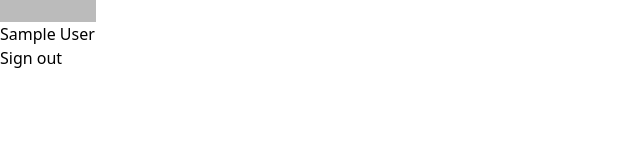
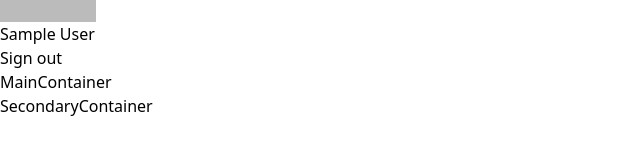
Before and after one commit to vinay02022/AI_Netflix, a React (Vite) app in the folder netflix-ai/: page /browse in a window 1280 px wide. Shown: the part 374-528 px from the top of the page, without its empty margins (0-640 px from the left). Built offline with nearby package versions, Linux system fonts and the light colour scheme; no server answers; sample sign-in values are in the browser's storage.

Commit message:
movie_main_container

```diff
--- /dev/null
+++ b/netflix-ai/src/Hooks/useNowPlayingMovies.jsx
@@ -0,0 +1,20 @@
+import { API_OPTIONS } from '../utils/constants'
+import { useDispatch } from 'react-redux'
+import { addNowPlayingMovies } from '../slice/moviesSlice'
+import { useEffect } from 'react';
+const useNowPlayingMovies = () => {
+    const dispatch = useDispatch();
+    const getNowPlayingMovies = async () => {
+        const data = await fetch('https://api.themoviedb.org/3/movie/now_playing?page=1', API_OPTIONS)
+        const json = await data.json();
+        console.log("API_CALLING", json.results);
+
+        dispatch(addNowPlayingMovies(json.results))
+
+    }  //API CALL
+    useEffect(() => {
+        getNowPlayingMovies();
+
+    }, [])
+}
+export default useNowPlayingMovies;
--- a/netflix-ai/src/components/Browse.jsx
+++ b/netflix-ai/src/components/Browse.jsx
@@ -1,23 +1,19 @@
 import React, { useEffect } from 'react'
 import Header from './Header'
-import { API_OPTIONS } from '../utils/constants'
+import useNowPlayingMovies from '../Hooks/useNowPlayingMovies'
+import MainContainer from './MainContainer'
+import SecondaryContainer from './SecondaryContainer'
+
 
 const Browse = () => {
-  const getNowPlayingMovies=async()=>{
-     const data=await fetch('https://api.themoviedb.org/3/movie/now_playing?page=1', API_OPTIONS)
-     const json=await data.json();
-     console.log("API_CALLING",json.results);
+  useNowPlayingMovies( )
 
-
-}  //API CALL
-  useEffect(()=>{
-getNowPlayingMovies();
-
-  },[])
   // const
   return (
     <div>
       <Header />
+      <MainContainer/>
+      <SecondaryContainer/>
     </div>
   )
 }
--- /dev/null
+++ b/netflix-ai/src/components/MainContainer.jsx
@@ -0,0 +1,11 @@
+import React from 'react'
+
+const MainContainer = () => {
+  return (
+    <div>
+      MainContainer
+    </div>
+  )
+}
+
+export default MainContainer
--- /dev/null
+++ b/netflix-ai/src/components/SecondaryContainer.jsx
@@ -0,0 +1,11 @@
+import React from 'react'
+
+const SecondaryContainer = () => {
+  return (
+    <div>
+      SecondaryContainer
+    </div>
+  )
+}
+
+export default SecondaryContainer
--- /dev/null
+++ b/netflix-ai/src/slice/moviesSlice.jsx
@@ -0,0 +1,16 @@
+import { createSlice } from "@reduxjs/toolkit";
+
+const moviesSlice=createSlice({
+    name:"movies",
+    initialState:{
+        nowPlayingMovies:null,
+    },
+    reducers:{
+        addNowPlayingMovies:(state,action)=>{
+            state.nowPlayingMovies=action.payload;
+        }
+    }
+
+})
+export const {addNowPlayingMovies}=moviesSlice.actions; //actions
+export default moviesSlice.reducer;//slice
--- a/netflix-ai/src/utils/appStore.js
+++ b/netflix-ai/src/utils/appStore.js
@@ -1,8 +1,10 @@
 import {configureStore} from "@reduxjs/toolkit"
 import userReducer from "../slice/userSlice";
+import moviesReducer from "../slice/moviesSlice"
 const appStore=configureStore({
     reducer:{
         user:userReducer,
+        movies:moviesReducer,
     },
 })
 export default appStore;
```
